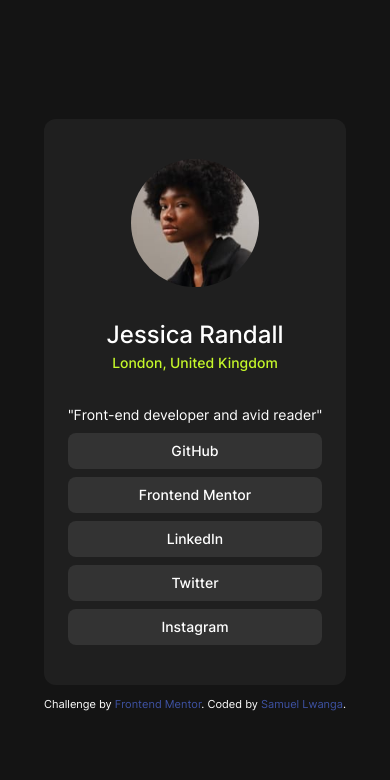
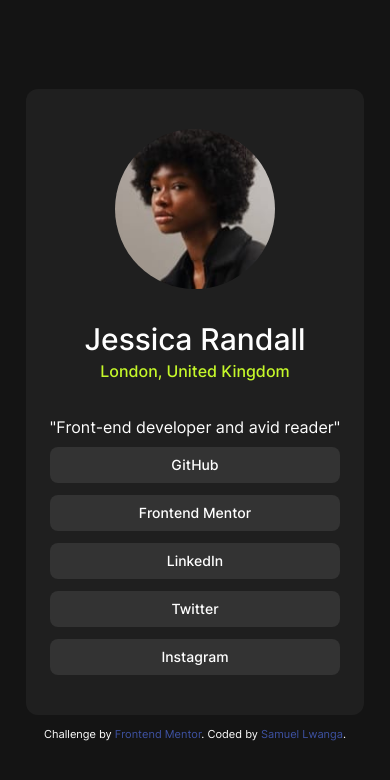
Before and after one commit to babyanonymouse/social-links-profile-main, a website: page index.html in a window 390 px wide. Drawn offline with Linux system fonts and the light colour scheme.

Commit message:
responsive

```diff
--- a/index.html
+++ b/index.html
@@ -16,24 +16,32 @@
   <body class="text-sm">
     <main class="flex flex-col min-h-screen items-center justify-center">
       <!-- wrapper -->
-      <div class="card-wrapper rounded-xl flex flex-col items-center justify-center p-6 max-w-xs mx-auto">
+      <div
+        class="card-wrapper rounded-xl flex flex-col items-center justify-center p-6 max-w-xs mx-auto mobile:max-w-md desktop:max-w-lg"
+      >
         <div class="my-4">
           <img
             src="./assets/images/avatar-jessica.jpeg"
             alt="jessica_avatar"
-            class="rounded-full items-center justify-center w-32 h-32"
+            class="rounded-full items-center justify-center w-30 h-30 mobile:w-40 mobile:h-40 desktop:w-48 desktop:h-48"
           />
         </div>
-        <!-- info  -->
+        <!-- info -->
         <div class="text-center items-center font-medium my-4 space-y-0.5">
-          <h1 class="text-2xl">Jessica Randall</h1>
-          <h2 class="name">London, United Kingdom</h2>
+          <h1 class="text-2xl mobile:text-3xl desktop:text-4xl">
+            Jessica Randall
+          </h1>
+          <h2 class="name text-sm mobile:text-base desktop:text-lg">
+            London, United Kingdom
+          </h2>
         </div>
         <!-- socials -->
         <div class="my-4">
-          <p>"Front-end developer and avid reader"</p>
+          <p class="text-sm mobile:text-base">
+            "Front-end developer and avid reader"
+          </p>
           <ul
-            class="flex flex-col w-full items-center justify-center space-y-2 mt-2"
+            class="flex flex-col w-full items-center justify-center space-y-2 mt-2 mobile:space-y-3 desktop:space-y-4"
           >
             <li class="box">
               <a href="https://github.com/babyanonymouse">GitHub</a>
@@ -54,7 +62,7 @@
         </div>
       </div>
       <!-- code-by -->
-      <div class="attribution my-3">
+      <div class="attribution my-3 text-xs mobile:text-sm desktop:text-base">
         Challenge by
         <a
           href="https://www.frontendmentor.io/challenges/social-links-profile-UG32l9m6dQ"
--- a/src/style.css
+++ b/src/style.css
@@ -2,8 +2,8 @@
 
 /* screens */
 @theme {
-    --breakpoint-mobile: 30rem;
-    --breakpoint-desktop: 100rem;
+    --breakpoint-mobile: 23.438rem;
+    --breakpoint-desktop: 90rem;
 }
 
 /* inter font */
```
Also changed, not shown: style.css.
